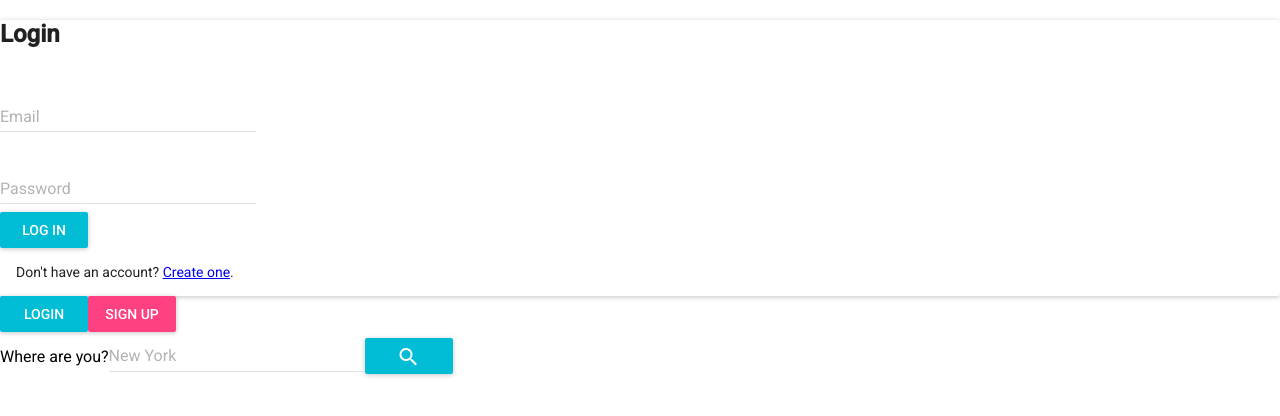
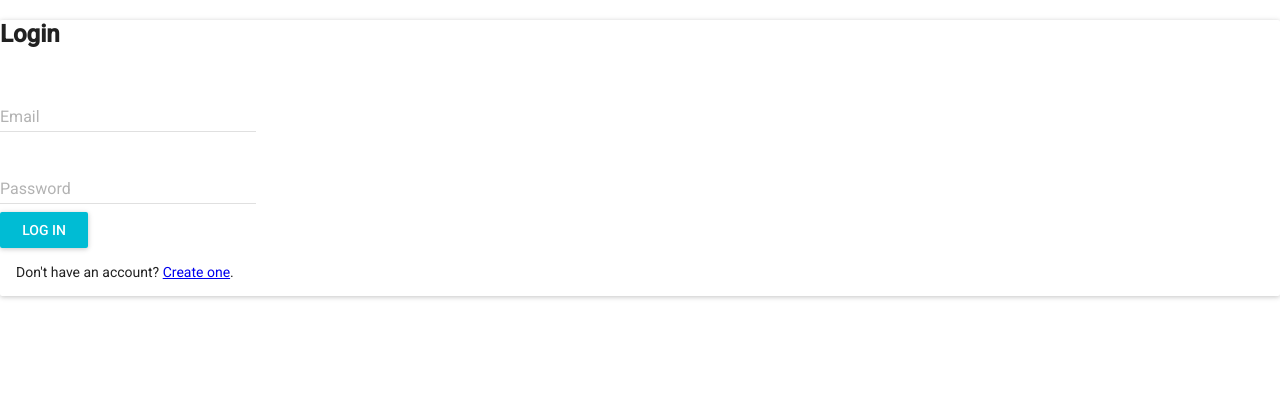
Before and after one commit to LauraBrandt/nightlife-coordinator, a React (Create React App) app: page /login in a window 1280 px wide. Shown: the top 416 px of the page. Built offline with nearby package versions, Linux system fonts and the light colour scheme; what react-tap-event-plugin would draw is missing.

Commit message:
change router to Switch

```diff
--- a/src/index.js
+++ b/src/index.js
@@ -1,6 +1,6 @@
 import React from 'react';
 import ReactDOM from 'react-dom';
-import { BrowserRouter, Route, Redirect } from 'react-router-dom';
+import { BrowserRouter, Switch, Route, Redirect } from 'react-router-dom';
 import injectTapEventPlugin from 'react-tap-event-plugin';
 import MuiThemeProvider from 'material-ui/styles/MuiThemeProvider';
 // import getMuiTheme from 'material-ui/styles/getMuiTheme';
@@ -18,7 +18,7 @@ injectTapEventPlugin();
 ReactDOM.render(
   <MuiThemeProvider>
      <BrowserRouter>
-        <div>
+        <Switch>
           <Route exact path='/login' component={Login}/>
           <Route exact path='/signup' component={Signup}/>
           <Route exact path='/logout' render={() => {
@@ -27,7 +27,7 @@ ReactDOM.render(
             }
           }/>
           <Route path='/' component={App} />
-        </div>
+        </Switch>
      </BrowserRouter>
    </MuiThemeProvider>,
   document.getElementById('root'));
```
